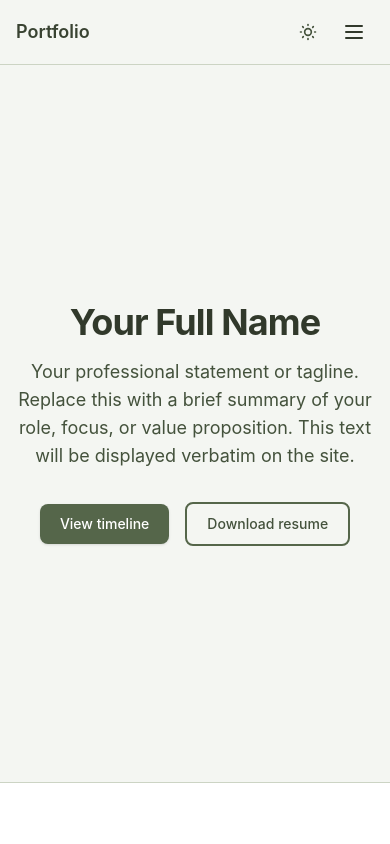
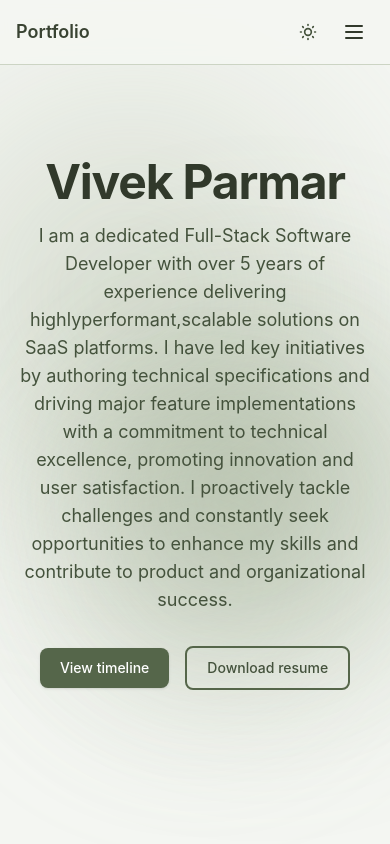
Before and after one commit to VivekP97/portfolio-website, a React (Vite) app: page / in a window 390 px wide. Shown: the top 844 px of the page. Built offline with nearby package versions, Linux system fonts and the light colour scheme.

Commit message:
feat(ui-upgrades): tweak the design of the hero section and website background

```diff
--- a/resume-data/hero.json
+++ b/resume-data/hero.json
@@ -1,5 +1,5 @@
 {
-  "name": "Your Full Name",
-  "professionalStatement": "Your professional statement or tagline. Replace this with a brief summary of your role, focus, or value proposition. This text will be displayed verbatim on the site.",
+  "name": "Vivek Parmar",
+  "professionalStatement": "I am a dedicated Full-Stack Software Developer with over 5 years of experience delivering highlyperformant,scalable solutions on SaaS platforms. I have led key initiatives by authoring technical specifications and driving major feature implementations with a commitment to technical excellence, promoting innovation and user satisfaction. I proactively tackle challenges and constantly seek opportunities to enhance my skills and contribute to product and organizational success.",
   "resumePdfUrl": "/Vivek Parmar - Resume.pdf"
 }
--- a/src/App.tsx
+++ b/src/App.tsx
@@ -1,5 +1,6 @@
 import { useTheme } from './hooks/useTheme'
 import { Navbar } from './components/layout/Navbar'
+import { BlurredBackground } from './components/layout/BlurredBackground'
 import { Hero } from './components/hero/Hero'
 import { Timeline } from './components/timeline/Timeline'
 import { Projects } from './components/projects/Projects'
@@ -11,8 +12,9 @@ function App() {
 
   return (
     <>
+      <BlurredBackground />
       <Navbar theme={theme} onToggleTheme={toggleTheme} />
-      <main>
+      <main className="relative z-10">
         <Hero />
         <Timeline />
         <Projects />
--- a/src/components/contact/Contact.tsx
+++ b/src/components/contact/Contact.tsx
@@ -6,7 +6,7 @@ export function Contact() {
   const hasLocation = location.trim() !== ''
 
   return (
-    <section id="contact" className="scroll-mt-16 border-t border-sage-200 py-16 dark:border-sage-800">
+    <section id="contact" className="scroll-mt-16 py-16">
       <div className="mx-auto max-w-2xl px-4 text-center sm:px-6">
         <h2 className="text-2xl font-bold text-sage-900 dark:text-sage-100 sm:text-3xl">
           Contact
--- a/src/components/hero/Hero.tsx
+++ b/src/components/hero/Hero.tsx
@@ -3,8 +3,10 @@ import { heroData } from '../../data/resumeData'
 export function Hero() {
   return (
     <section id="hero" className="relative flex min-h-[85vh] flex-col items-center justify-center px-4 py-20 text-center sm:px-6">
-      <div className="mx-auto max-w-2xl">
-        <h1 className="text-4xl font-bold tracking-tight text-sage-900 dark:text-sage-100 sm:text-5xl">
+      <div
+        className="mx-auto max-w-2xl hero-enter-animation"
+      >
+        <h1 className="text-5xl font-bold tracking-tight text-sage-900 dark:text-sage-100 sm:text-6xl">
           {heroData.name}
         </h1>
         <p className="mt-4 text-lg text-sage-700 dark:text-sage-300">
--- /dev/null
+++ b/src/components/layout/BlurredBackground.tsx
@@ -0,0 +1,30 @@
+/**
+ * Full-page blurred shapes layer for depth. Sage green palette, heavy blur.
+ * Unified background – content scrolls over it; no section blocks.
+ */
+export function BlurredBackground() {
+  return (
+    <div
+      className="pointer-events-none fixed inset-0 z-0 overflow-hidden"
+      aria-hidden
+    >
+      {/* Large orbs – sage tones, heavily blurred */}
+      <div
+        className="absolute -left-[20%] top-[10%] h-[min(80vmax,420px)] w-[min(80vmax,420px)] rounded-full opacity-30 blur-[100px] dark:opacity-25"
+        style={{ background: 'var(--blob-1)' }}
+      />
+      <div
+        className="absolute -right-[15%] top-[35%] h-[min(70vmax,380px)] w-[min(70vmax,380px)] rounded-full opacity-25 blur-[90px] dark:opacity-20"
+        style={{ background: 'var(--blob-2)' }}
+      />
+      <div
+        className="absolute bottom-[15%] left-[10%] h-[min(60vmax,320px)] w-[min(60vmax,320px)] rounded-full opacity-20 blur-[80px] dark:opacity-15"
+        style={{ background: 'var(--blob-3)' }}
+      />
+      <div
+        className="absolute bottom-[25%] right-[5%] h-[min(50vmax,280px)] w-[min(50vmax,280px)] rounded-full opacity-25 blur-[85px] dark:opacity-18"
+        style={{ background: 'var(--blob-4)' }}
+      />
+    </div>
+  )
+}
--- a/src/components/projects/Projects.tsx
+++ b/src/components/projects/Projects.tsx
@@ -3,7 +3,7 @@ import { ProjectCard } from './ProjectCard'
 
 export function Projects() {
   return (
-    <section id="projects" className="scroll-mt-16 border-t border-sage-200 py-16 dark:border-sage-800">
+    <section id="projects" className="scroll-mt-16 py-16">
       <div className="mx-auto max-w-4xl px-4 sm:px-6">
         <h2 className="text-2xl font-bold text-sage-900 dark:text-sage-100 sm:text-3xl">
           Projects
--- a/src/components/skills/Skills.tsx
+++ b/src/components/skills/Skills.tsx
@@ -3,7 +3,7 @@ import { SkillCategory } from './SkillCategory'
 
 export function Skills() {
   return (
-    <section id="skills" className="scroll-mt-16 border-t border-sage-200 bg-white py-16 dark:border-sage-800 dark:bg-sage-950/50">
+    <section id="skills" className="scroll-mt-16 py-16">
       <div className="mx-auto max-w-4xl px-4 sm:px-6">
         <h2 className="text-2xl font-bold text-sage-900 dark:text-sage-100 sm:text-3xl">
           Skills
--- a/src/components/timeline/Timeline.tsx
+++ b/src/components/timeline/Timeline.tsx
@@ -50,7 +50,7 @@ export function Timeline() {
   }, [])
 
   return (
-    <section id="timeline" className="scroll-mt-16 border-t border-sage-200 bg-white py-16 dark:border-sage-800 dark:bg-sage-950/50">
+    <section id="timeline" className="scroll-mt-16 py-16">
       <div className="mx-auto max-w-3xl px-4 sm:px-6">
         <h2 className="text-2xl font-bold text-sage-900 dark:text-sage-100 sm:text-3xl">
           Timeline
--- a/src/style.css
+++ b/src/style.css
@@ -26,6 +26,11 @@
   --color-foreground: var(--color-sage-900);
   --color-muted: var(--color-sage-600);
   --color-border: var(--color-sage-200);
+  /* Blurred background blobs – light mode */
+  --blob-1: var(--color-sage-300);
+  --blob-2: var(--color-sage-400);
+  --blob-3: var(--color-sage-200);
+  --blob-4: var(--color-sage-500);
 }
 
 .dark,
@@ -34,6 +39,27 @@
   --color-foreground: var(--color-sage-100);
   --color-muted: var(--color-sage-300);
   --color-border: var(--color-sage-800);
+  /* Blurred background blobs – dark mode */
+  --blob-1: var(--color-sage-800);
+  --blob-2: var(--color-sage-700);
+  --blob-3: var(--color-sage-900);
+  --blob-4: var(--color-sage-600);
+}
+
+/* Hero entrance animation – subtle fade and slide up on load */
+@keyframes hero-enter {
+  from {
+    opacity: 0;
+    transform: translateY(12px);
+  }
+  to {
+    opacity: 1;
+    transform: translateY(0);
+  }
+}
+
+.hero-enter-animation {
+  animation: hero-enter 0.6s ease-out both;
 }
 
 @layer base {
```
Also changed, not shown: 1 other file (tests, documents, lock files or other folders).
